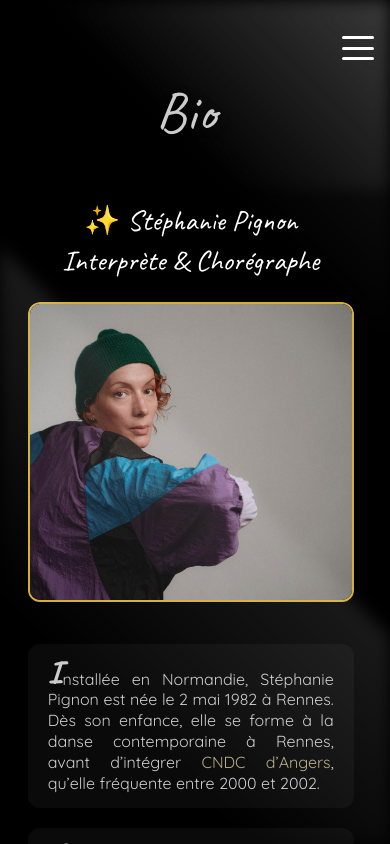
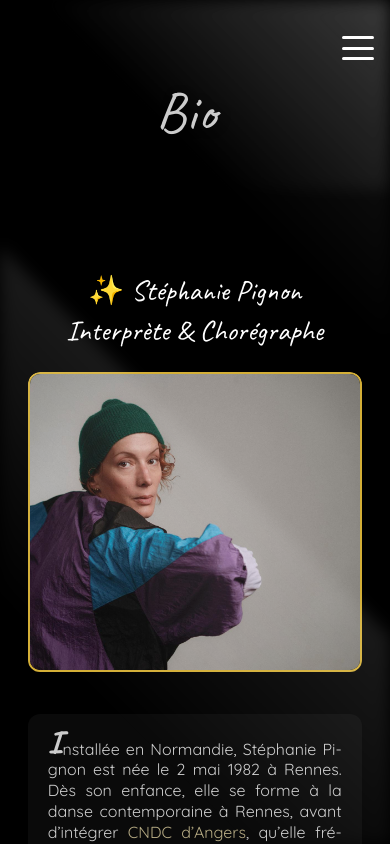
Before and after one commit to NelsonAxolotl/association-osaer, a React (Vite) app: page /bio in a window 390 px wide. Built offline with nearby package versions, Linux system fonts and the light colour scheme.

Commit message:
bio resp

```diff
--- a/src/Pages/Bio.css
+++ b/src/Pages/Bio.css
@@ -582,7 +582,7 @@ h2 {
 .close-button {
   position: absolute;
   top: 25px;
-  left: 20px;
+  left: 25px;
   background: white;
   border: none;
   font-size: 2rem;
@@ -639,7 +639,7 @@ h2 {
 .close-button2 {
   position: absolute;
   top: 25px;
-  left: 20px;
+  left: 25px;
   background: white;
   border: none;
   font-size: 2rem;
@@ -697,11 +697,9 @@ h2 {
   }
 
   .bio-rectangle {
-    margin-top: 10px;
-
+    margin-top: 80px;
     z-index: 0;
-    width: calc(100% - 1rem); /* laisse 1rem de marge de chaque côté */
-
+    width: calc(100% - 0.5rem); /* laisse 1rem de marge de chaque côté */
     padding: 1rem 1rem 3rem; /* padding intérieur pour que le contenu ne touche pas les bords */
     border-radius: 5px; /* optionnel : un peu d’arrondi pour le mobile */
   }
@@ -714,7 +712,6 @@ h2 {
     margin-top: 10px; /* réduit l’espace au-dessus du texte */
     font-size: 1.1rem; /* texte un peu plus petit */
     line-height: 1.3;
-
     text-justify: inter-word; /* ajuste les espaces entre mots */
     word-spacing: 0.01em; /* limite l’écart entre les mots */
     hyphens: auto;
@@ -835,11 +832,11 @@ h2 {
   }
 
   .enlarged-media {
-    max-width: 80%;
+    max-width: 90%;
   }
 
   .enlarged-media2 {
-    max-width: 80%;
+    max-width: 90%;
   }
 
   /* Animation */
```
